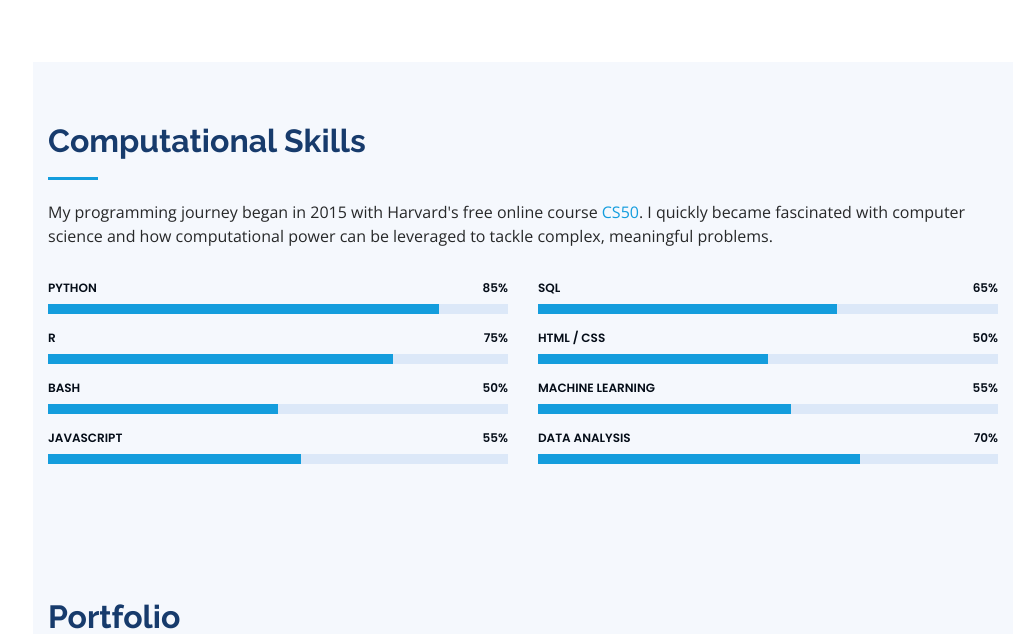
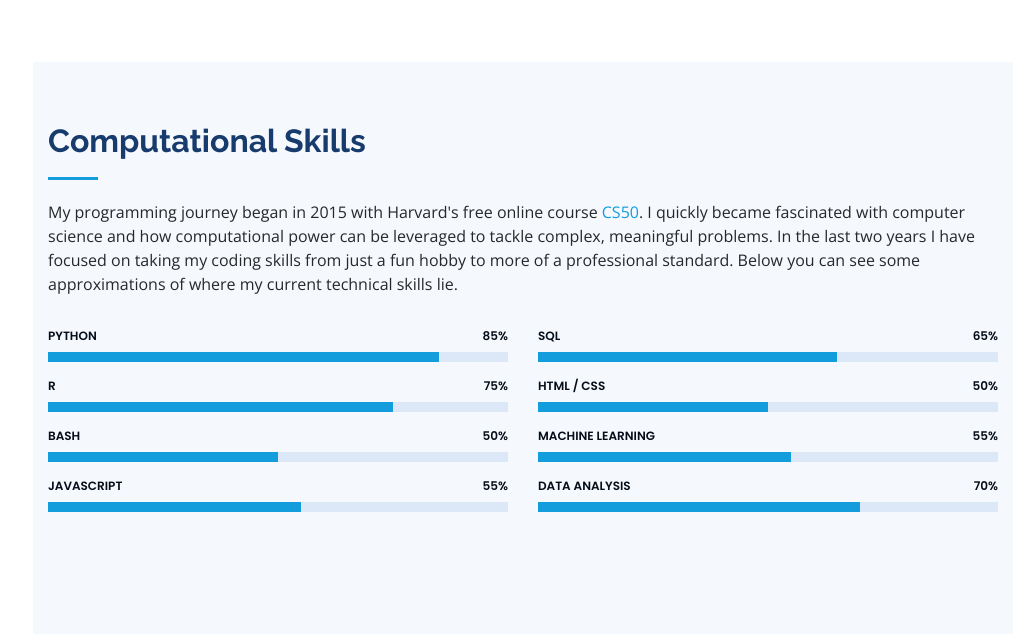
Before and after one commit to tylerhill90/portfolio-website, a Flask app: page / in a window 1280 px wide. Shown: the part 1400-2034 px from the top of the page, without its empty margins (267-1280 px from the left). Run offline with Flask 2, Linux system fonts and the light colour scheme; some libraries are stand-ins or nearby versions.

Commit message:
Updated Computational Skills section summary

```diff
--- a/templates/index.html
+++ b/templates/index.html
@@ -138,6 +138,9 @@
               target="_blank" rel="noopener noreferrer">CS50</a>.
             I quickly became fascinated with computer science and how
             computational power can be leveraged to tackle complex, meaningful problems.
+            In the last two years I have focused on taking my coding skills from
+            just a fun hobby to more of a professional standard. Below you can see
+            some approximations of where my current technical skills lie.
           </p>
         </div>
 
```
Also changed, not shown: assets/img/portfolio/insta-insights.png (added).
